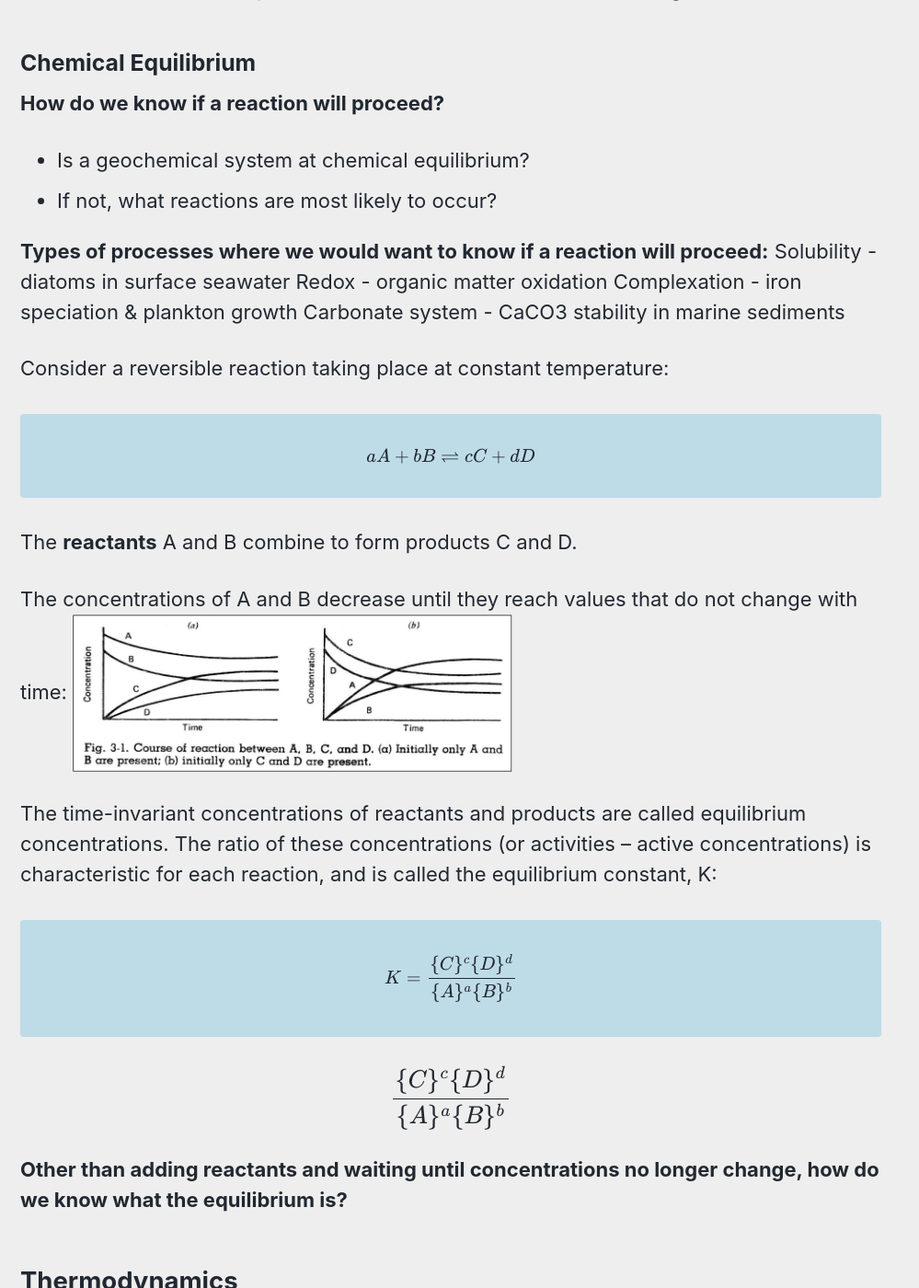
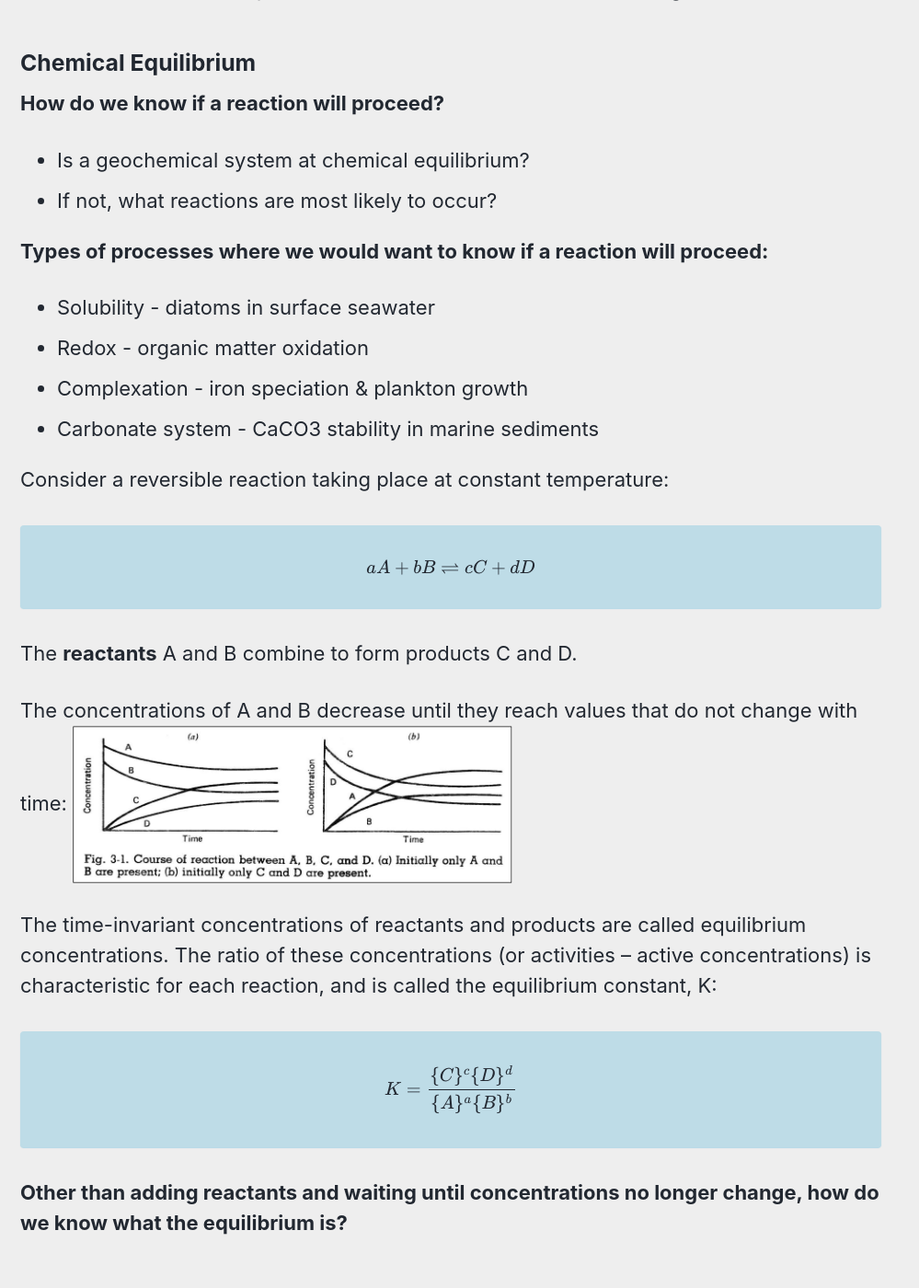
Before and after one commit to SethBushinsky/OCN623_Chemical_Oceanography, a Jekyll site: the page built from _pages/03_thermodynamics.md, in a window 1280 px wide and 1400 px high, scrolled down 2439 px. Shown: the whole window at 92% size, without its empty margins (0-999 px from the left). Built offline with Jekyll 4.4.1, drawn with Linux system fonts in a browser that asks for light colours; cached includes are drawn as plain includes; formulas are drawn with MathJax 3.

Commit message:
Final Jekyll version

```diff
--- a/_pages/03_thermodynamics.md
+++ b/_pages/03_thermodynamics.md
@@ -55,10 +55,10 @@ $$Pb^{2+}_{(aq)} + 2Cl^-_{(aq)} \rightleftharpoons PbCl_{2(s)}$$
 - If not, what reactions are most likely to occur?
 
 **Types of processes where we would want to know if a reaction will proceed:**
-Solubility - diatoms in surface seawater
-Redox - organic matter oxidation
-Complexation - iron speciation & plankton growth
-Carbonate system - CaCO3 stability in marine sediments
+- Solubility - diatoms in surface seawater
+- Redox - organic matter oxidation
+- Complexation - iron speciation & plankton growth
+- Carbonate system - CaCO3 stability in marine sediments
 
 Consider a reversible reaction taking place at constant temperature:
 
@@ -76,8 +76,6 @@ The ratio of these concentrations (or activities – active concentrations) is c
 $$ K=\frac{\{C\}^c\{D\}^d}{\{A\}^a\{B\}^b}$$
 {: .notice--primary}
 
-$$ \frac{\{C\}^c\{D\}^d}{\{A\}^a\{B\}^b}$$
-
 **Other than adding reactants and waiting until concentrations no longer change, how do we know what the equilibrium is?**
 
 
@@ -88,7 +86,7 @@ $$ \frac{\{C\}^c\{D\}^d}{\{A\}^a\{B\}^b}$$
 **We want to answer these questions:**
 - Will this reaction happen?
 - If so, how far can it proceed?
--
+
 **We’ll only review a small subset of thermodynamics:**
 - Laws of Thermodynamics and how they apply to chemistry
   - Entropy, Enthalpy
```
Also changed, not shown: assets/images/eunice_newton_foote.webp (deleted).
